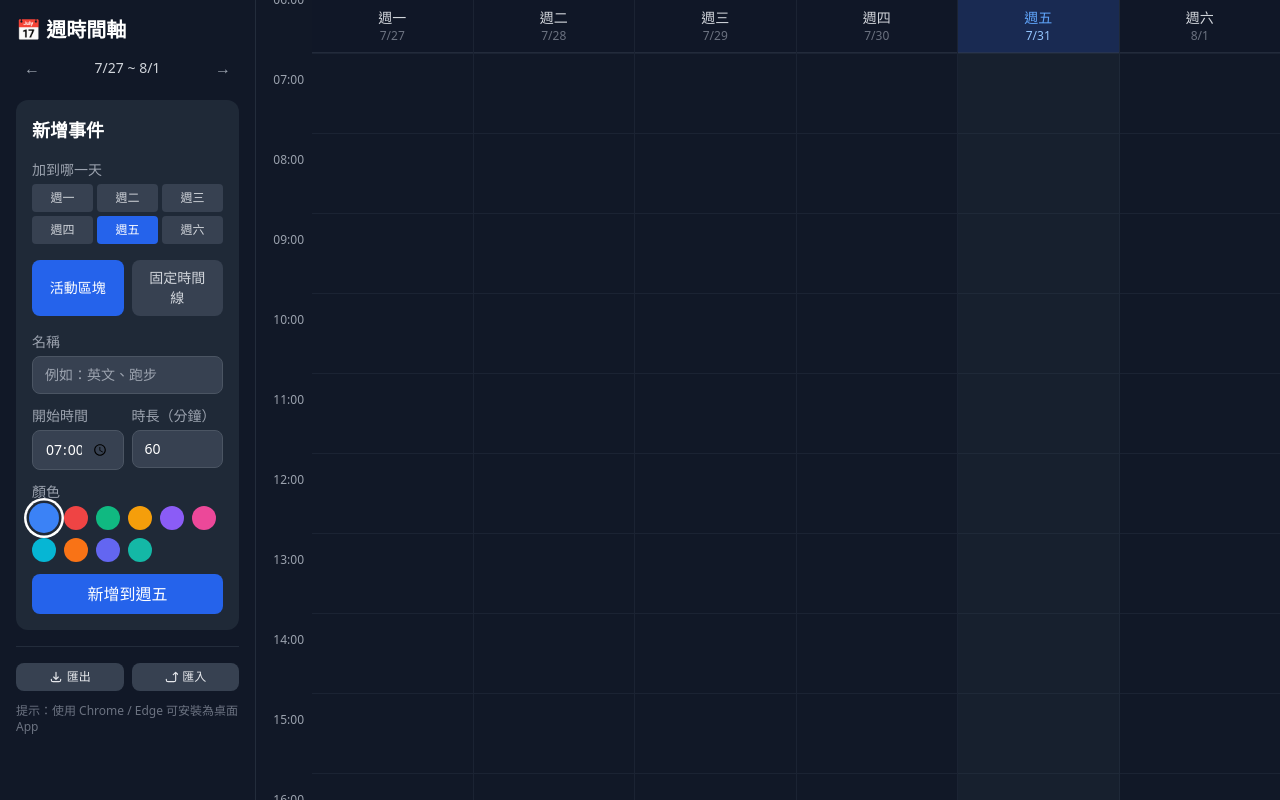
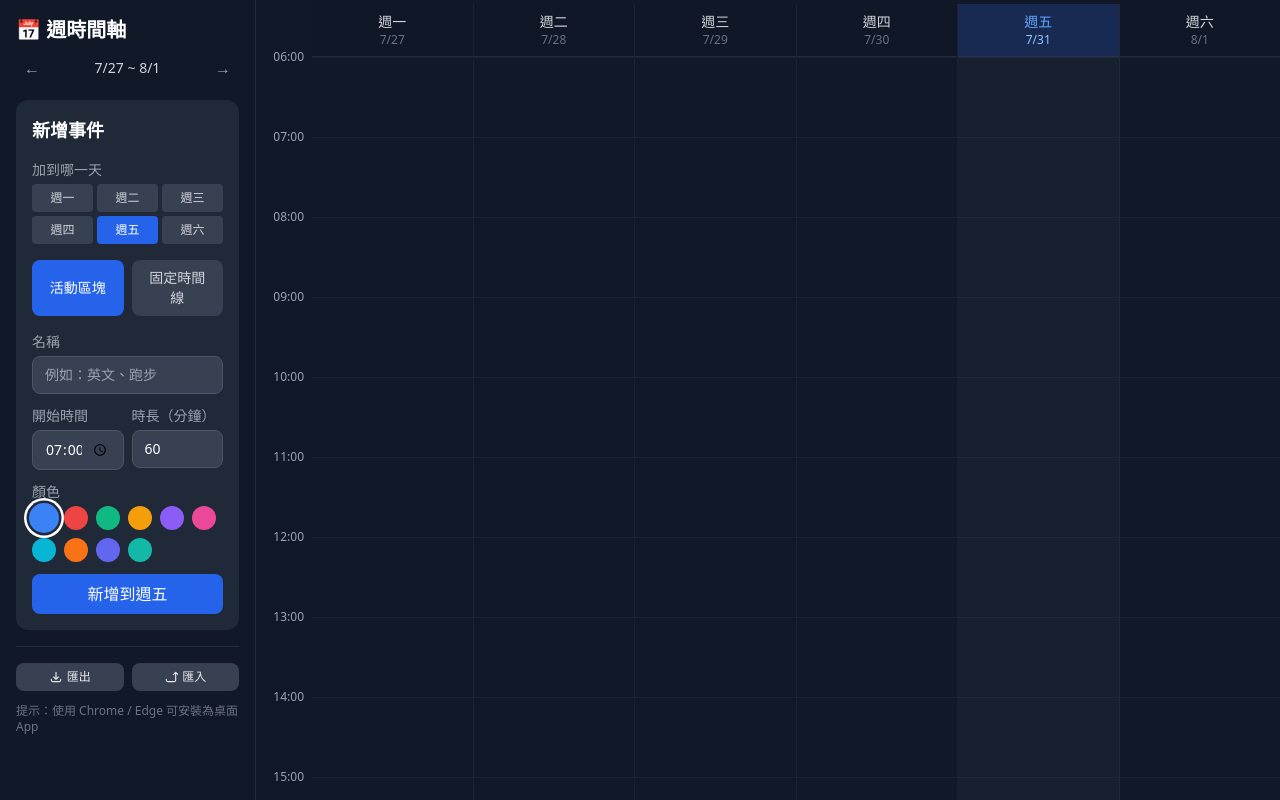
Before and after one commit to 80315jack1-a11y/schechle, a Next.js app: page / in a window 1280 px wide. Built offline with nearby package versions, Linux system fonts and the light colour scheme.

Commit message:
fix: align TimeGrid with DayColumn header to fix event position offset

```diff
--- a/src/components/TimeGrid.tsx
+++ b/src/components/TimeGrid.tsx
@@ -1,6 +1,6 @@
 'use client'
 
-import { START_HOUR, END_HOUR, HOUR_HEIGHT } from '@/lib/constants'
+import { START_HOUR, END_HOUR, HOUR_HEIGHT, TIMELINE_HEIGHT } from '@/lib/constants'
 
 /** Renders the time labels on the left side */
 export default function TimeGrid() {
@@ -10,7 +10,15 @@ export default function TimeGrid() {
   }
 
   return (
-    <div className="w-14 shrink-0 relative">
+    <div className="w-14 shrink-0 flex flex-col">
+      {/* Spacer matching DayColumn sticky header height */}
+      <div className="sticky top-0 z-20 py-2 border-b border-transparent">
+        <div className="text-sm">&nbsp;</div>
+        <div className="text-xs">&nbsp;</div>
+      </div>
+
+      {/* Time labels container */}
+      <div className="relative flex-1" style={{ height: TIMELINE_HEIGHT }}>
         {hours.map((hour) => (
           <div
             key={hour}
@@ -21,5 +29,6 @@ export default function TimeGrid() {
           </div>
         ))}
       </div>
+    </div>
   )
 }
--- a/src/components/Timeline.tsx
+++ b/src/components/Timeline.tsx
@@ -151,7 +151,7 @@ export default function Timeline() {
       </aside>
 
       {/* Main weekly timeline area */}
-      <main className="flex-1 overflow-y-auto timeline-scroll">
+      <main className="flex-1 overflow-y-auto timeline-scroll pt-1">
         <div className="flex h-full" style={{ minHeight: TIMELINE_HEIGHT + 60 }}>
           {/* Time labels */}
           <TimeGrid />
```
Lines whose indentation alone changed are shown as unchanged.
